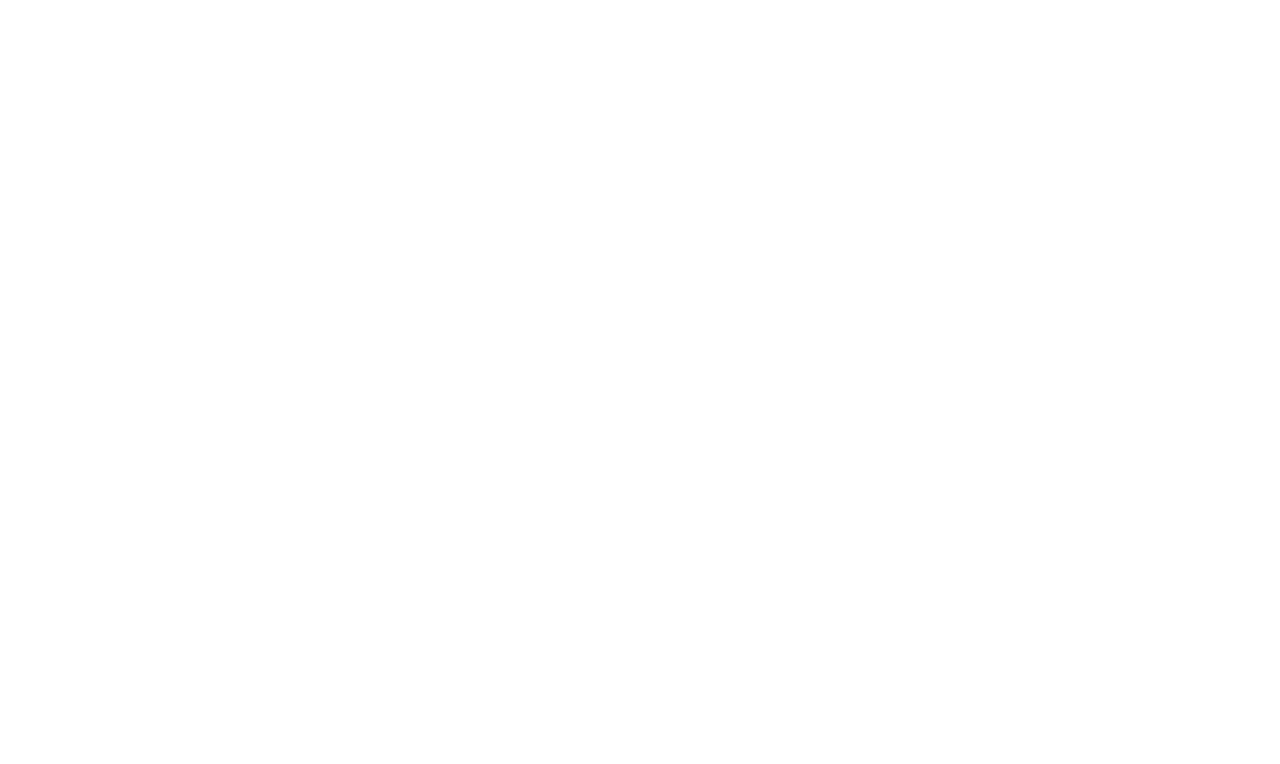
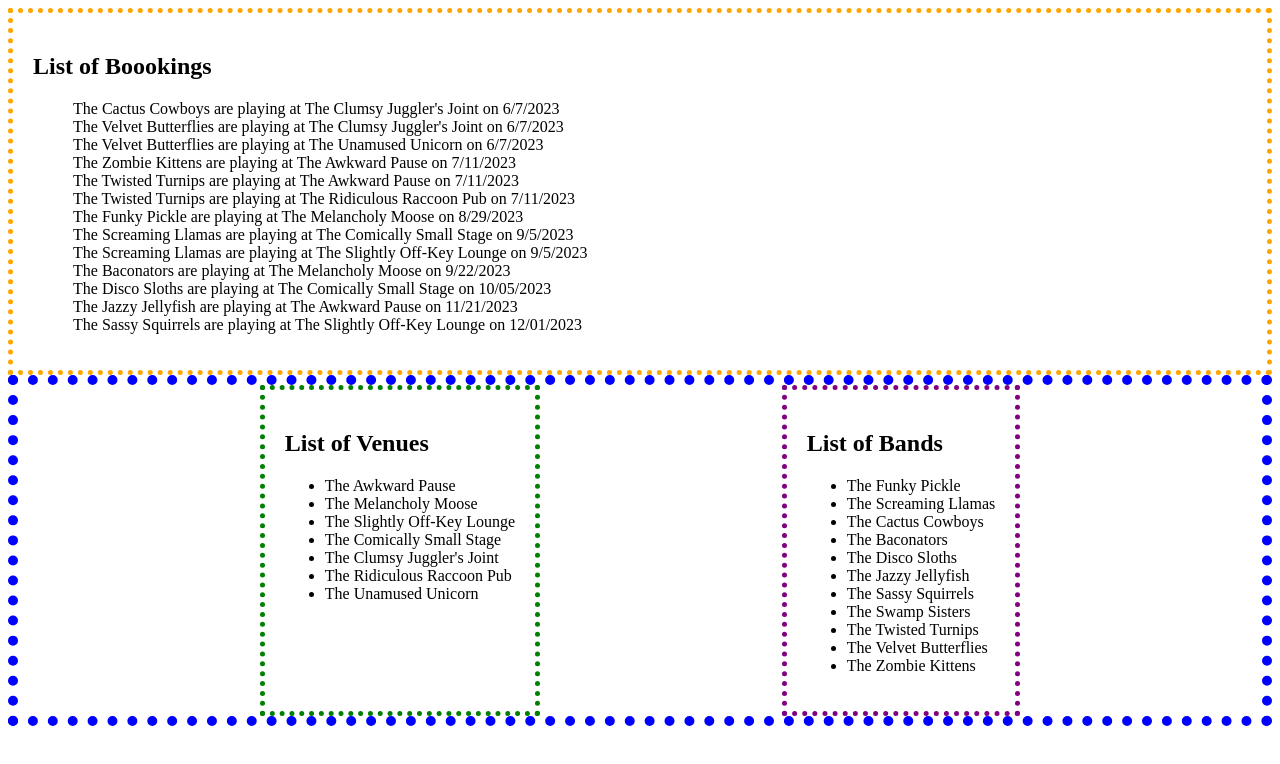
Before and after one commit to chesney-hardin/some-sugar, a plain HTML site: page index.html in a window 1280 px wide. Drawn offline with Linux system fonts and the light colour scheme.

Commit message:
lists completed

```diff
--- a/index.html
+++ b/index.html
@@ -9,7 +9,7 @@
 </head>
 <body>
 
-    <section class="main-container">
+    <section id="main-container">
 
     </section>
 
--- a/scripts/Bookings.js
+++ b/scripts/Bookings.js
@@ -5,13 +5,47 @@ and the event listener for when a booking name is clicked on
 */
 
 //import the function the gets the bookings array (may also need venues and bands arrays?)
+import { getBookings, getBands, getVenues } from "./database.js";
 
 //invoke the getter functions and save them to a variable
-
+const bookings = getBookings()
+const bands = getBands()
+const venues = getVenues()
 
 //create and export a function that returns the html list of bookings
 //example: "[band name(s)] are playing at [venue name] on [date of booking]"
+export const BookingsList = () => {
+    let bookingsHTML = `<ul class="bookings__list">`
+    //iterate through booking objects
+    for(const booking of bookings) {
+        //create empty array to hold all the band names playing
+        let bandName = null
+        //create empty variable for venueName
+        let venueName = null
 
+        //find the band object that corresponds with the booking object
+        for(const band of bands) {
+            if(booking.bandId === band.id) {
+                bandName = band.name
+            }
+        }
+        //fing the venue object that corresponds with the booking object
+        for(const venue of venues) {
+            if(booking.venueId === venue.id) {
+                venueName = venue.name
+            }
+        }
+
+        bookingsHTML += `<li>
+                    ${bandName} are playing at ${venueName} on ${booking.date}
+                    </li>`
+    }
+
+    bookingsHTML += "</ul>"
+
+    return bookingsHTML
+
+}
 
 
 
--- a/scripts/main.js
+++ b/scripts/main.js
@@ -5,20 +5,27 @@ This is where all the magic happens (aka the functions get invoked)
 //import functions from Venues.js, Bands.js, Bookings.js
 import { BandsList } from "./Bands.js"
 import { VenuesList } from "./Venues.js"
+import { BookingsList } from "./Bookings.js"
 
 //Select a tag/container from index.html to put all the dynamically generated html
-const htmlContainer = document.querySelector(".main-container")
+const htmlContainer = document.querySelector("#main-container")
 
 //Create a variable that saves all the html as a string (with all the functions invoked)
 const htmlString = `
-    <section>
-        <h2>List of Venues</h2>
-        ${VenuesList()}
+    <section class="bookings">
+        <h2>List of Boookings</h2>
+        ${BookingsList()}
     </section>
-    <section>
-        <h2>List of Bands</h2>
-        ${BandsList()}
-    </section>
+    <div class="venues-bands">
+        <section class="venues">
+            <h2>List of Venues</h2>
+            ${VenuesList()}
+        </section>
+        <section class="bands">
+            <h2>List of Bands</h2>
+            ${BandsList()}
+        </section>
+    </div>
 `
 //use innerhtml to update the selected html container with the string saved in the variable above
-htmlContainer.innerhtml = htmlString
+htmlContainer.innerHTML = htmlString
--- a/styles/main.css
+++ b/styles/main.css
@@ -0,0 +1,28 @@
+.main-container{
+    border: 5px dotted red;
+}
+
+.bookings {
+    border: 5px dotted orange;
+    padding: 20px;
+}
+
+.bookings__list {
+    list-style-type: none;
+}
+
+.venues-bands {
+    border: 10px dotted blue;
+    display: flex;
+    justify-content: space-evenly;
+}
+
+.venues {
+    border: 5px dotted green;
+    padding: 20px;
+}
+
+.bands {
+    border: 5px dotted purple;
+    padding: 20px;
+}
```
Also changed, not shown: scripts/Venues.js (line endings or trailing spaces).
